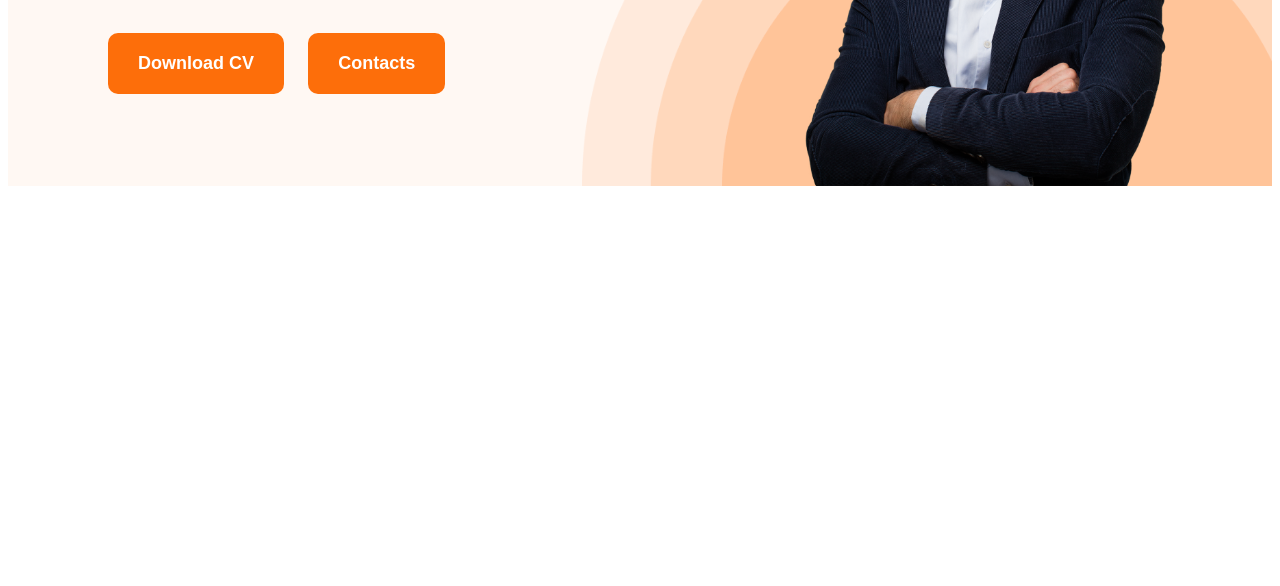
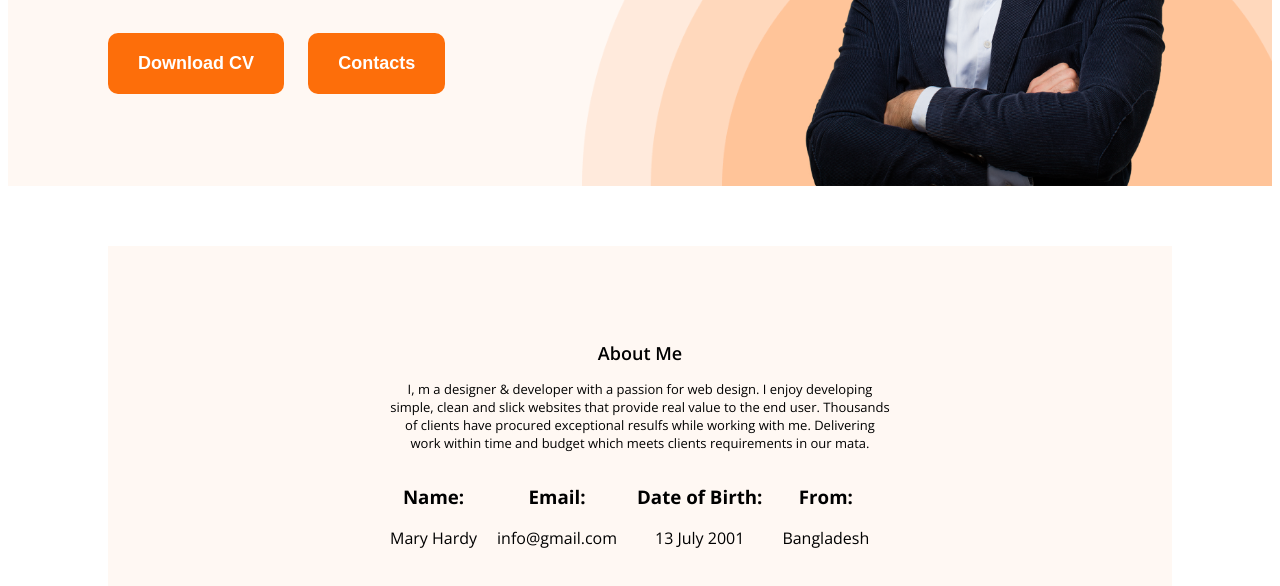
Before and after one commit to ShahJahanApurbo/portfolio, a plain HTML site: page index.html in a window 1280 px wide. Shown: the part 396-982 px from the top of the page. Before the commit the page ends 800 px from the top, so only its background shows below. Drawn offline with nearby package versions, Linux system fonts and the light colour scheme.

Commit message:
Completed about me section

```diff
--- a/index.html
+++ b/index.html
@@ -40,7 +40,38 @@
         />
       </div>
     </header>
-    <main></main>
+    <main>
+      <section class="about-me">
+        <div class="about-container">
+          <h1 class="about-title">About Me</h1>
+          <p class="about-description">
+            I, m a designer & developer with a passion for web design. I enjoy
+            developing simple, clean and slick websites that provide real value
+            to the end user. Thousands of clients have procured exceptional
+            resulfs while working with me. Delivering work within time and
+            budget which meets clients requirements in our mata.
+          </p>
+        </div>
+        <div class="about-details">
+          <div>
+            <h3>Name:</h3>
+            <p>Mary Hardy</p>
+          </div>
+          <div>
+            <h3>Email:</h3>
+            <p>info@gmail.com</p>
+          </div>
+          <div>
+            <h3>Date of Birth:</h3>
+            <p>13 July 2001</p>
+          </div>
+          <div>
+            <h3>From:</h3>
+            <p>Bangladesh</p>
+          </div>
+        </div>
+      </section>
+    </main>
     <footer></footer>
   </body>
 </html>
--- a/styles.css
+++ b/styles.css
@@ -65,3 +65,30 @@ nav a {
   margin-top: 20px;
   margin-right: 20px;
 }
+
+/* ******************************************************************** */
+
+.about-me {
+  background-color: #fff8f3;
+  margin: 60px 100px;
+  padding: 80px;
+  display: grid;
+  align-items: center;
+  justify-content: center;
+  text-align: center;
+}
+.about-container {
+  max-width: 500px;
+}
+.about-title {
+  font-size: large;
+  font-weight: 600;
+}
+.about-description {
+  font-size: small;
+  font-weight: 400;
+}
+.about-details {
+  display: flex;
+  gap: 20px;
+}
```
